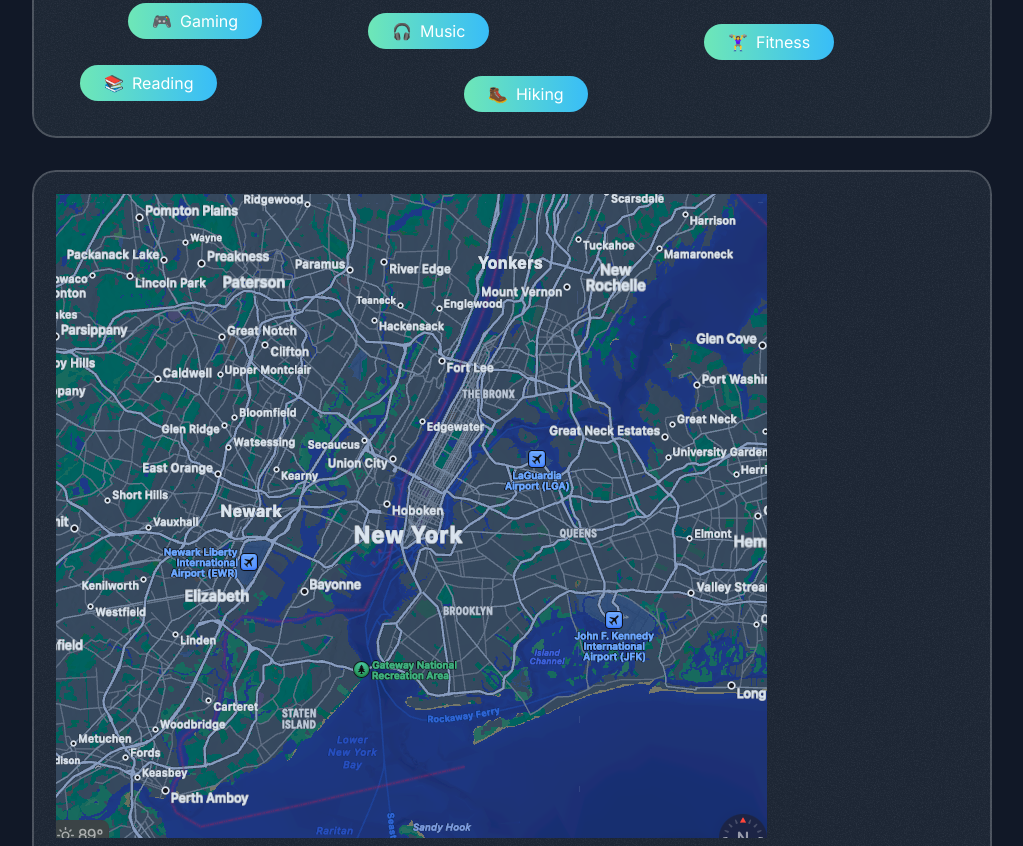
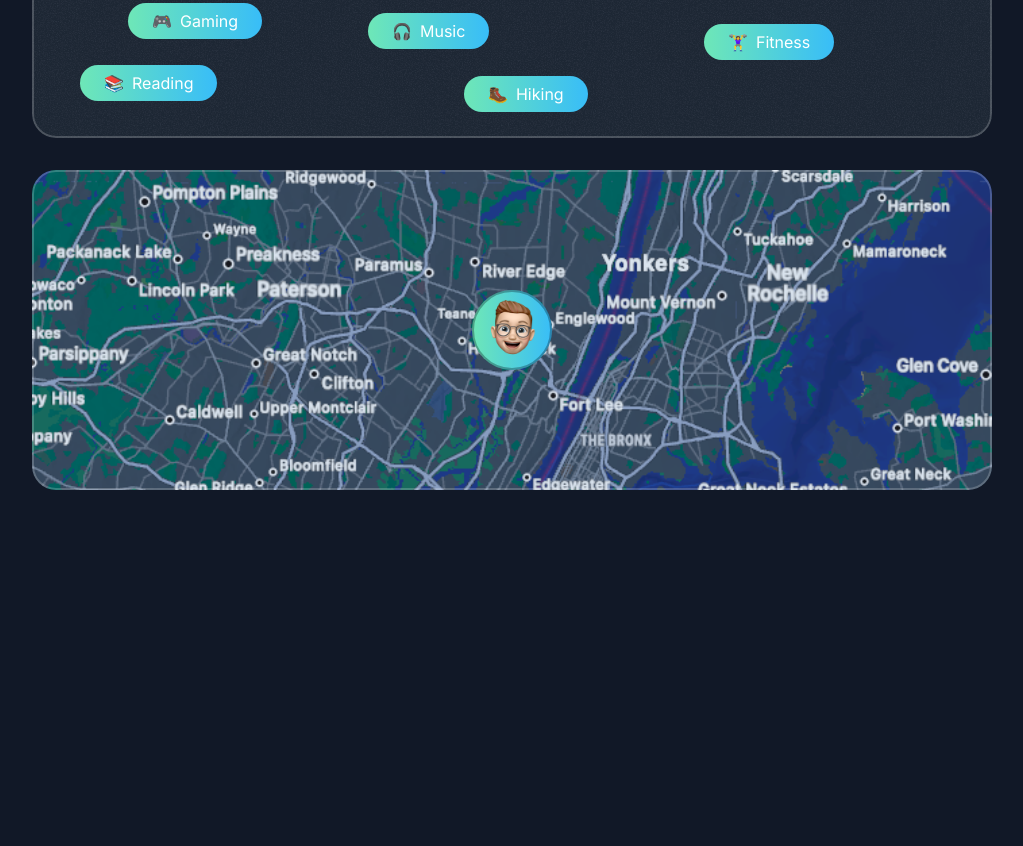
Before and after one commit to DStarky/portfolio, a Next.js app: page / in a window 1280 px wide. Shown: the part 5114-5960 px from the top of the page, without its empty margins (128-1151 px from the left). After the commit the page ends 5684 px from the top, so only its background shows below. Built offline with nearby package versions, Linux system fonts and the light colour scheme; a web font is replaced by a local one.

Commit message:
update map section in About component

```diff
--- a/src/sections/About.tsx
+++ b/src/sections/About.tsx
@@ -153,15 +153,19 @@
             </div>
           </Card>
 
-          <Card>
+          <Card className="h-[320px] p-0">
             <Image
               src={mapImage}
               alt="Map"
+              className="h-full w-full object-cover object-left-top"
             />
-            <Image
-              src={smileMemoji}
-              alt="Smiling Memoji"
-            />
+            <div className="absolute left-1/2 top-1/2 size-20 -translate-x-1/2 -translate-y-1/2 rounded-full bg-gradient-to-r from-emerald-300 to-sky-400 after:absolute after:inset-0 after:rounded-full after:outline after:outline-2 after:-outline-offset-2 after:outline-gray-950/30 after:content-['']">
+              <Image
+                src={smileMemoji}
+                alt="Smiling Memoji"
+                className="size-20"
+              />
+            </div>
           </Card>
         </div>
       </div>
```
